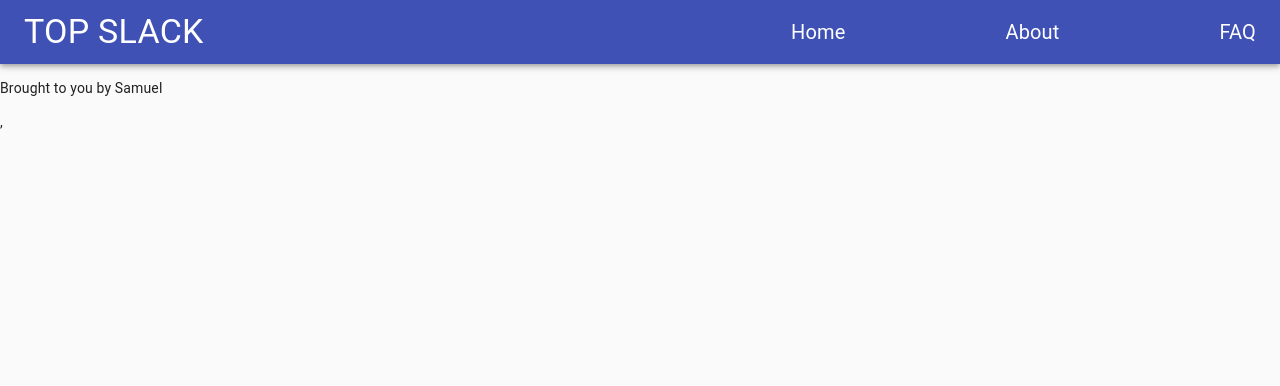
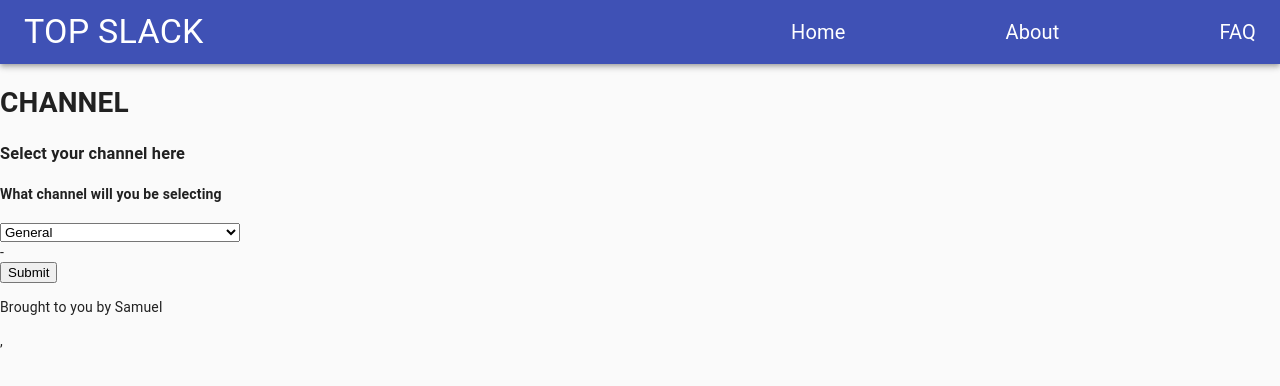
Before and after one commit to Slabastille/SLACK_TOP_FINAL, a React app: page /#/channel in a window 1280 px wide. Shown: the top 386 px of the page. Built offline with nearby package versions, Linux system fonts and the light colour scheme; the HTML template or start-up script is replaced by a standard one.

Commit message:
ALL ROUTES WORK

```diff
--- a/src/Components/App.js
+++ b/src/Components/App.js
@@ -5,6 +5,10 @@
 import { Link, Routes, Route } from 'react-router-dom';
 import About from './pages/About';
 import Faq from './pages/Faq';
+import Channel from './channel';
+import Messages from './messages';
+import Time from './time';
+import Podium from './podium';
 
 const App = () => {
   return (
@@ -14,6 +18,10 @@
         <Route path="/" element={<Home />} />
         <Route path="/about" element={<About />} />
         <Route path="/faq" element={<Faq />} />
+        <Route path="/channel" element={<Channel />} />
+        <Route path="/messages" element={<Messages />} />
+        <Route path="/time" element={<Time />} />
+        <Route path="/podium" element={<Podium />} />
       </Routes>
       <Footer />
     </div>
--- /dev/null
+++ b/src/Components/channel.js
@@ -0,0 +1,46 @@
+import React from 'react';
+import Messages from './messages';
+import { Link } from 'react-router-dom';
+// import SlackContext from '../context/slackContext';
+// import { useContext } from 'react';
+import { useNavigate } from 'react-router-dom';
+
+function Channel() {
+  let navigate = useNavigate();
+  const routeChange = () => {
+    let path = '/messages';
+    navigate(path);
+  };
+  //   const { channel, setChannel } = useContext(SlackContext);
+  //   function Redirect() {
+  //     "location.href='/Podium'";
+  //   }
+  return (
+    <div>
+      {/* Channel info here is going to be static
+    Ask Patrick which channels we can get access to
+    Create channel here for the demo too
+    send channel ID over to messages component
+     */}
+      <h1> CHANNEL</h1>
+      <h3>Select your channel here</h3>
+      {/* <button type="submit" href="/podium">
+        BUTTON
+      </button>
+      <a href="/Podium">HERE</a> */}
+
+      <div>
+        <h4>What channel will you be selecting</h4>
+        <select>
+          <option value="id1">General</option>
+          <option value="id2">TC_MEMES</option>
+          <option value="id3">INSERT CUSTOM CHANNEL HERE</option>
+        </select>
+      </div>
+      <div> - </div>
+      <button onClick={routeChange}> Submit </button>
+    </div>
+  );
+}
+
+export default Channel;
--- /dev/null
+++ b/src/Components/messages.js
@@ -0,0 +1,28 @@
+import React from 'react';
+import { useNavigate } from 'react-router-dom';
+
+function Messages() {
+  let navigate = useNavigate();
+  const routeChange = () => {
+    let path = '/time';
+    navigate(path);
+  };
+  return (
+    <div>
+      <h2>MESSAGES</h2>
+
+      <div>
+        <h3>How many messages are we looking through</h3>
+        <select>
+          <option value="id1">50</option>
+          <option value="id2">100</option>
+          <option value="id3">ALL TIME</option>
+        </select>
+      </div>
+      <div> - </div>
+      <button onClick={routeChange}> Submit </button>
+    </div>
+  );
+}
+
+export default Messages;
--- a/src/Components/pages/Home.js
+++ b/src/Components/pages/Home.js
@@ -1,10 +1,12 @@
 import React from 'react';
+import { Link } from 'react-router-dom';
 
 const Home = () => {
   return (
     <div>
       <h1>Home</h1>
       <div>Welcome Home</div>
+      <Link to={'/channel'}>Start Here</Link>
     </div>
   );
 };
--- /dev/null
+++ b/src/Components/podium.js
@@ -0,0 +1,49 @@
+import React from 'react';
+import { useContext, useEffect } from 'react';
+// import SlackContext from '../context/slackContext';
+
+function Podium() {
+  //   const {
+  //     messages,
+  //     setMessages,
+  //     topMessages,
+  //     topUsers,
+  //     setTopUsers,
+  //     topThreeUsers,
+  //   } = useContext(SlackContext);
+
+  //   async function fetchData() {
+  //     try {
+  //       let channel = 'C04NDK3D5TJ';
+  //       let token =
+  //         '';
+  //       let messages = await topMessages(channel, token);
+
+  //       setMessages(messages);
+
+  //       if (messages) {
+  //         let finalNames = await topThreeUsers(messages);
+
+  //         setTopUsers(finalNames);
+  //       }
+  //     } catch (error) {
+  //       console.log('failed with', error);
+  //     }
+  //   }
+
+  //   let channel = 'C04NDK3D5TJ';
+
+  //   useEffect(() => {
+  //     fetchData();
+  //   }, []);
+  //   // console.log(messages);
+  //   if (messages) {
+  //     <div> HELLOOOOO</div>;
+  //     //return <div>{<h1> {messages[1].user}</h1>}</div>;
+  //   } else {
+  //     <div> LOADINGG.....</div>;
+  //   }
+  return <div>PODIUM</div>;
+}
+
+export default Podium;
--- /dev/null
+++ b/src/Components/time.js
@@ -0,0 +1,29 @@
+import React from 'react';
+import { useNavigate } from 'react-router-dom';
+
+function Time() {
+  let navigate = useNavigate();
+  const routeChange = () => {
+    let path = '/podium';
+    navigate(path);
+  };
+  return (
+    <div>
+      <h2>TIME RANGE</h2>
+
+      <div>
+        <h3>What is the time range that we are using</h3>
+        <select>
+          <option value="id1">Today Only</option>
+          <option value="id2">Last 7 Days </option>
+          <option value="id3">Last 30 Days</option>
+          <option value="id3">Last 90 Days</option>
+        </select>
+      </div>
+      <div> - </div>
+      <button onClick={routeChange}> Submit </button>
+    </div>
+  );
+}
+
+export default Time;
```
